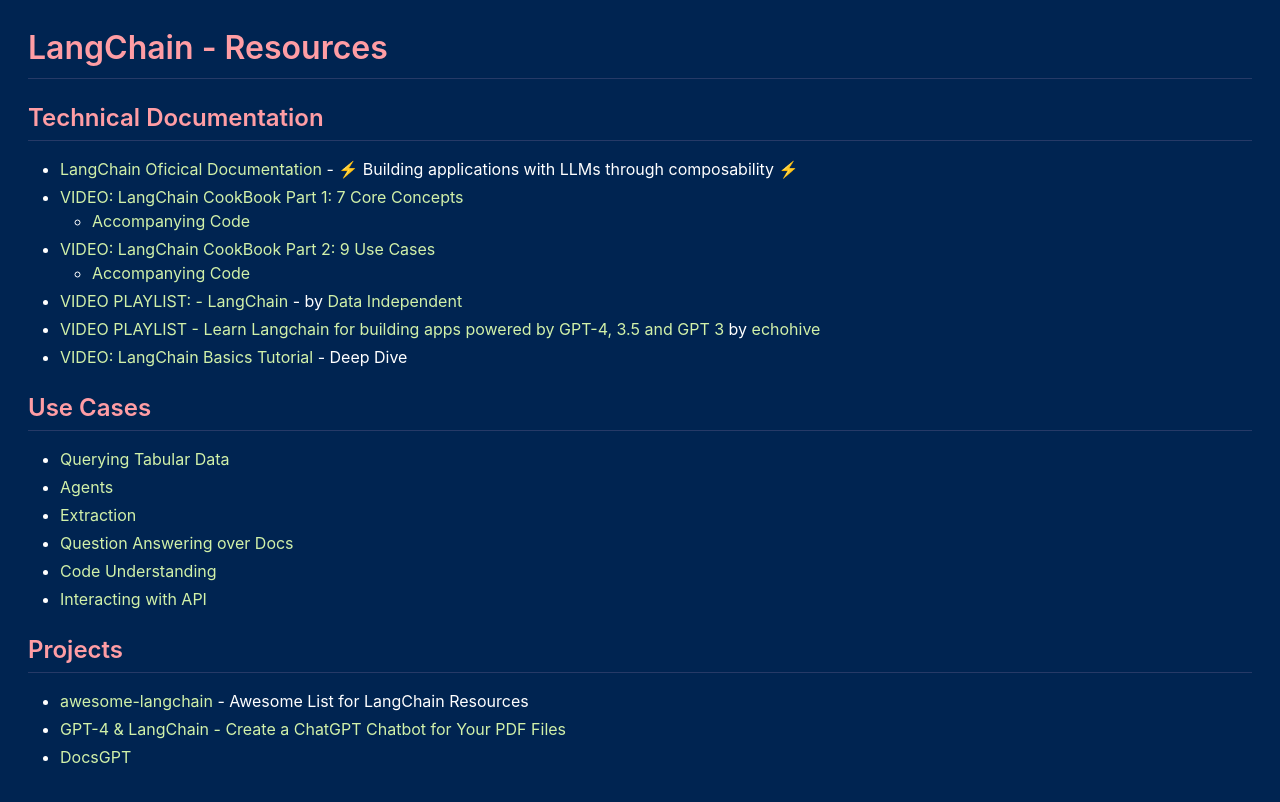
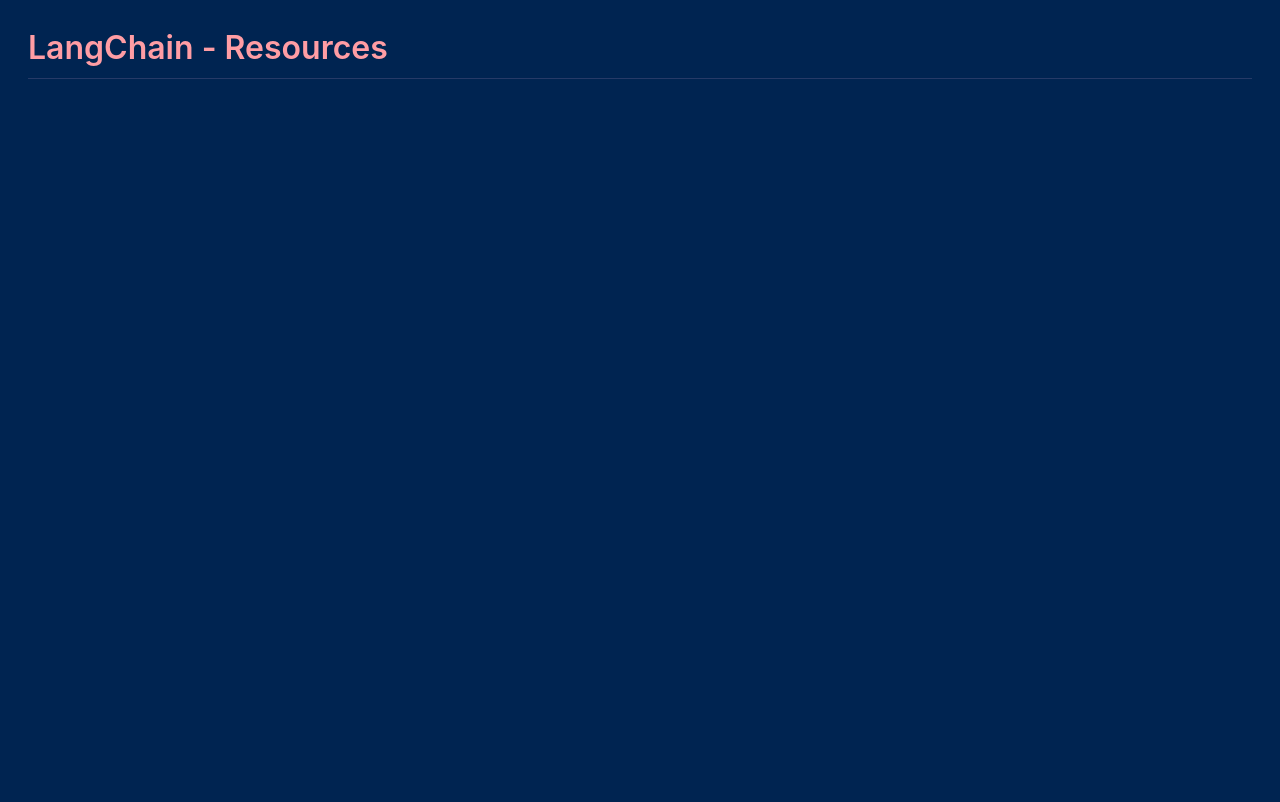
Before and after one commit to barweiss45/barweiss45.github.io, a Jekyll site: the page Python - AI - LangChain.html, which Jekyll copies as it is, in a window 1280 px wide. Shown: the top 802 px of the page. Built offline with Jekyll 4.4.1, drawn with Linux system fonts in a browser that asks for light colours.

Commit message:
Update Resources page and add new resources.html file

```diff
--- a/Python - AI - LangChain.html
+++ b/Python - AI - LangChain.html
@@ -795,36 +795,6 @@
   text-decoration: none;
 }
 </style><script>window.MathJax = {     tex: { tags: 'ams', inlineMath: [ ['$','$'], ['\\(','\\)'] ] },     startup: {     pageReady() {       return MathJax.startup.defaultPageReady().then(function () {          window.mweb_mathjax_ready_val = 'yes';          if(window.mweb_mathjax_ready !== undefined){ mweb_mathjax_ready(); }       });     }   }};document.addEventListener('DOMContentLoaded', function(event) {    if (typeof Prism != 'undefined') {         Prism.highlightAll();     }});window.mweb_mathjax_ready_val = '';function theMWebMathJaxRenderIsReady(key){ return window.mweb_mathjax_ready_val; }</script><script>document.addEventListener('DOMContentLoaded', function(event) {window.mweb_mathjax_ready_val = 'yes';})</script></head><body><div id='markdown_content' class='markdown-body'><h1><a id="langchain-resources" class="anchor" aria-hidden="true"><span class="octicon octicon-link"></span></a>LangChain - Resources</h1>
-<h2><a id="technical-documentation" class="anchor" aria-hidden="true"><span class="octicon octicon-link"></span></a>Technical Documentation</h2>
-<ul>
-<li><a href="https://python.langchain.com/en/latest/index.html">LangChain Oficical Documentation</a> - ⚡ Building applications with LLMs through composability ⚡</li>
-<li><a href="https://youtu.be/2xxziIWmaSA">VIDEO: LangChain CookBook Part 1: 7 Core Concepts </a>
-<ul>
-<li><a href="https://github.com/gkamradt/langchain-tutorials/blob/main/LangChain%20Cookbook%20Part%201%20-%20Fundamentals.ipynb">Accompanying Code</a></li>
-</ul>
-</li>
-<li><a href="https://youtu.be/vGP4pQdCocw">VIDEO: LangChain CookBook Part 2: 9 Use Cases</a>
-<ul>
-<li><a href="https://github.com/gkamradt/langchain-tutorials/blob/main/LangChain%20Cookbook%20Part%202%20-%20Use%20Cases.ipynb">Accompanying Code</a></li>
-</ul>
-</li>
-<li><a href="https://www.youtube.com/playlist?list=PLqZXAkvF1bPNQER9mLmDbntNfSpzdDIU5">VIDEO PLAYLIST: - LangChain </a> - by <a href="https://www.youtube.com/@DataIndependent">Data Independent</a></li>
-<li><a href="https://www.youtube.com/playlist?list=PL611FKPtL866MnlDPHvI3KwVGqCB-QJAx">VIDEO PLAYLIST - Learn Langchain for building apps powered by GPT-4, 3.5 and GPT 3</a> by <a href="https://www.youtube.com/@echohive">echohive</a></li>
-<li><a href="https://www.youtube.com/watch?v=J_0qvRt4LNk&amp;list=PL8motc6AQftk1Bs42EW45kwYbyJ4jOdiZ">VIDEO: LangChain Basics Tutorial</a> - Deep Dive</li>
-</ul>
-<h2><a id="use-cases" class="anchor" aria-hidden="true"><span class="octicon octicon-link"></span></a>Use Cases</h2>
-<ul>
-<li><a href="https://python.langchain.com/en/latest/use_cases/tabular.html">Querying Tabular Data</a></li>
-<li><a href="/en/latest/use_cases/personal_assistants.html">Agents</a></li>
-<li><a href="https://python.langchain.com/en/latest/use_cases/extraction.html">Extraction</a></li>
-<li><a href="https://python.langchain.com/en/latest/use_cases/question_answering.html">Question Answering over Docs</a></li>
-<li><a href="https://python.langchain.com/en/latest/use_cases/code.html#">Code Understanding</a></li>
-<li><a href="https://python.langchain.com/en/latest/use_cases/apis.html">Interacting with API</a></li>
-</ul>
-<h2><a id="projects" class="anchor" aria-hidden="true"><span class="octicon octicon-link"></span></a>Projects</h2>
-<ul>
-<li><a href="https://github.com/kyrolabs/awesome-langchain">awesome-langchain</a> - Awesome List for LangChain Resources</li>
-<li><a href="https://github.com/mayooear/gpt4-pdf-chatbot-langchain">GPT-4 &amp; LangChain - Create a ChatGPT Chatbot for Your PDF Files</a></li>
-<li><a href="https://github.com/arc53/docsgpt">DocsGPT</a></li>
+
 </ul>
 </div></body></html>
```
Also changed, not shown: resources.html (added, +27 -0 lines).
